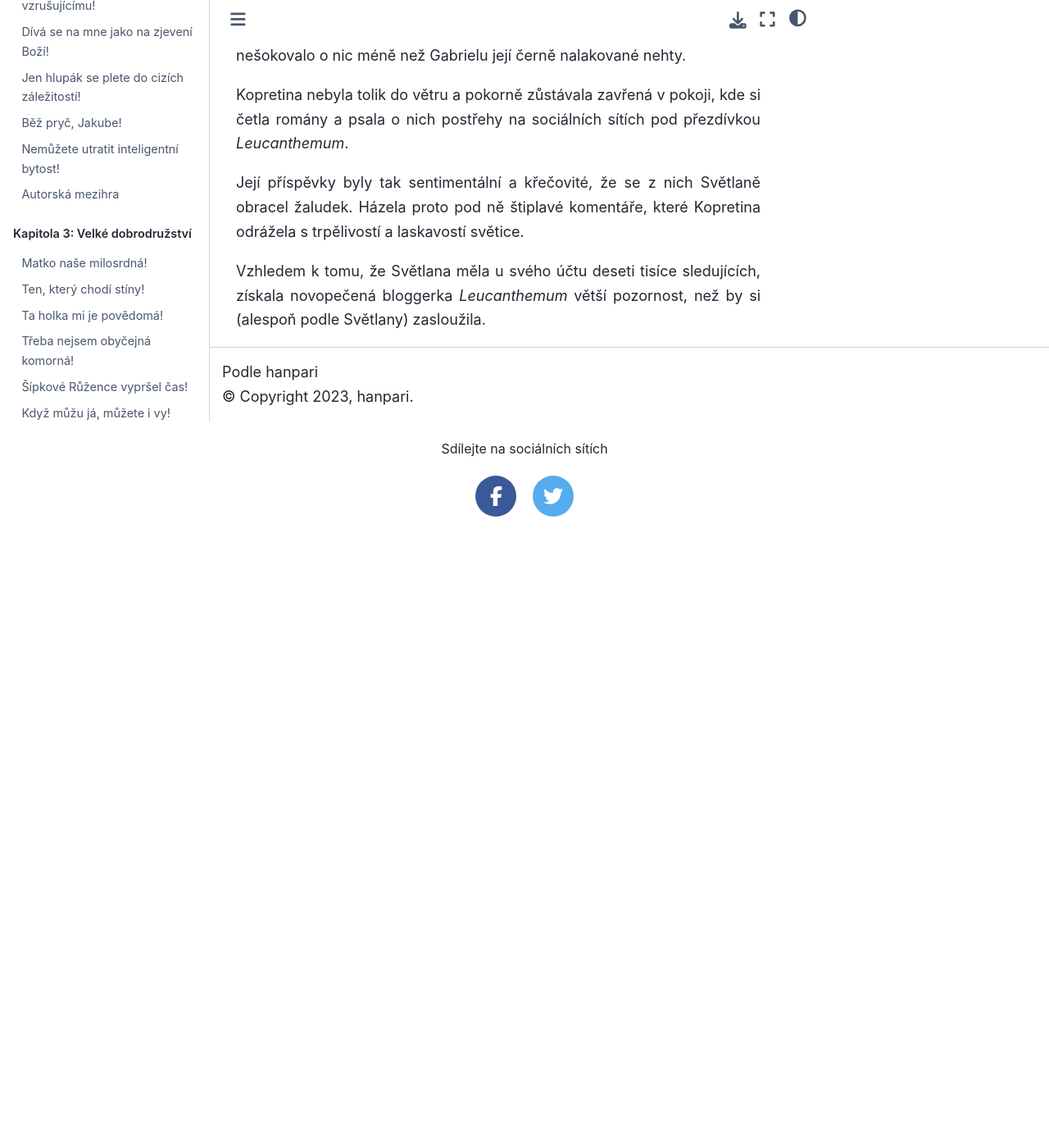
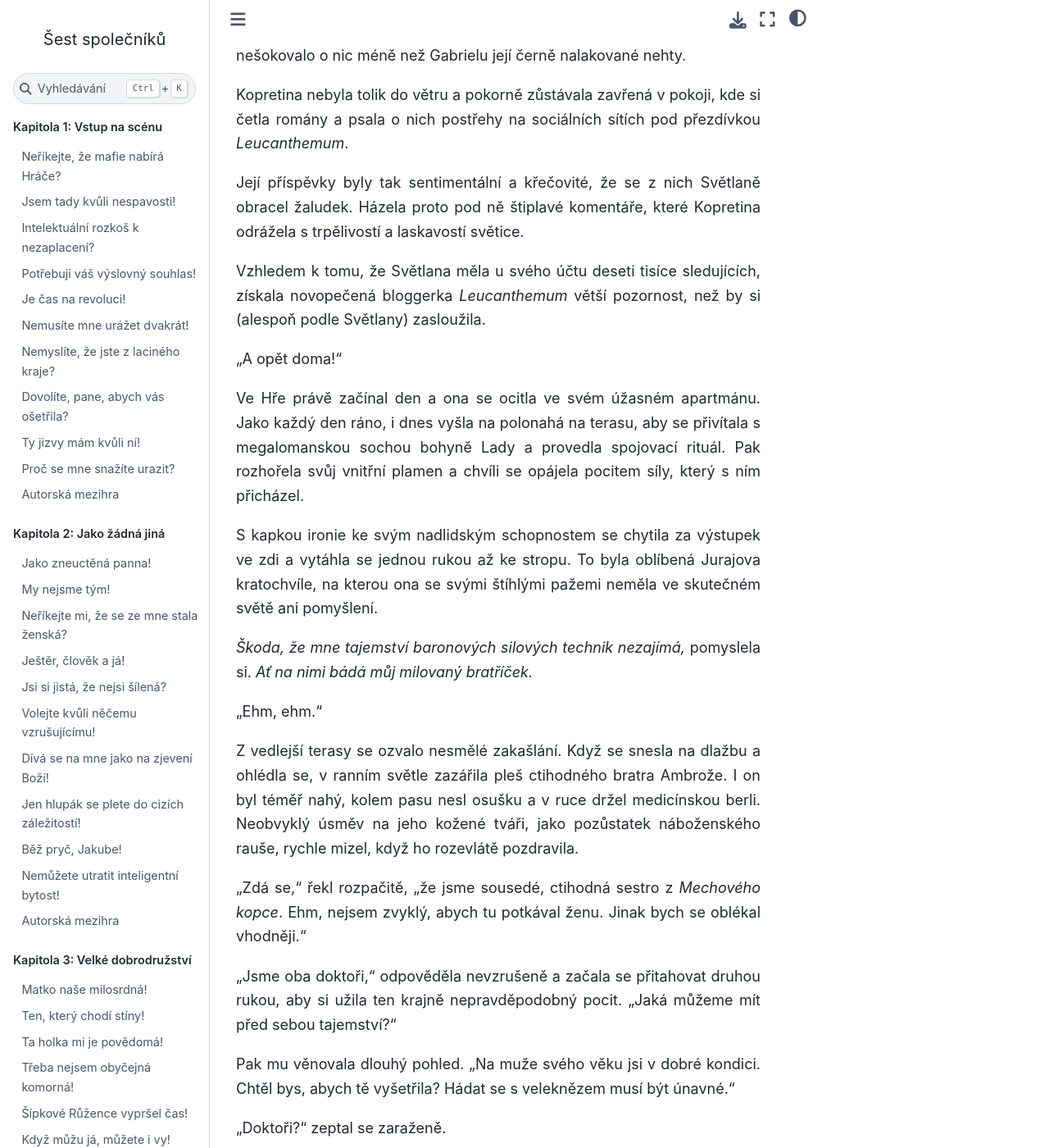
Before and after one commit to hanpari/sest-spolecniku, a Sphinx documentation site: the page built from source/sest_spolecniku/015-uklady-a-souboje/04.md, in a window 1280 px wide and 1400 px high, scrolled down 1442 px. Shown: the whole window at 82% size. Built offline with Sphinx 7.4.7 and the Sphinx Book theme 1.1.4, drawn with Linux system fonts in a browser that asks for light colours; before the commit the page ends 2072 px from its top, so only the background shows below that; some of the changed text lies outside the part shown.

Commit message:
Chlipnik

```diff
--- a/source/sest_spolecniku/015-uklady-a-souboje/04.md
+++ b/source/sest_spolecniku/015-uklady-a-souboje/04.md
@@ -29,3 +29,41 @@ Kopretina nebyla tolik do větru a pokorně zůstávala zavřená v pokoji, kde
 Její příspěvky byly tak sentimentální a křečovité, že se z nich Světlaně obracel žaludek. Házela proto pod ně štiplavé komentáře, které Kopretina odrážela s trpělivostí a laskavostí světice.
 
 Vzhledem k tomu, že Světlana měla u svého účtu deseti tisíce sledujících, získala novopečená bloggerka *Leucanthemum* větší pozornost, než by si (alespoň podle Světlany) zasloužila.
+
+"A opět doma!"
+
+Ve Hře právě začínal den a ona se ocitla ve svém úžasném apartmánu. Jako každý den ráno, i dnes vyšla na polonahá na terasu, aby se přivítala s megalomanskou sochou bohyně Lady a provedla spojovací rituál. Pak rozhořela svůj vnitřní plamen a chvíli se opájela pocitem síly, který s ním přicházel.
+
+S kapkou ironie ke svým nadlidským schopnostem se chytila za výstupek ve zdi a vytáhla se jednou rukou až ke stropu. To byla oblíbená Jurajova kratochvíle, na kterou ona se svými štíhlými pažemi neměla ve skutečném světě ani pomyšlení.
+
+*Škoda, že mne tajemství baronových silových technik nezajímá,* pomyslela si. *Ať na nimi bádá můj milovaný bratříček.*
+
+"Ehm, ehm."
+
+Z vedlejší terasy se ozvalo nesmělé zakašlání. Když se snesla na dlažbu a ohlédla se, v ranním světle zazářila pleš ctihodného bratra Ambrože. I on byl téměř nahý, kolem pasu nesl osušku a v ruce držel medicínskou berli. Neobvyklý úsměv na jeho kožené tváři, jako pozůstatek náboženského rauše, rychle mizel, když ho rozevlátě pozdravila.
+
+"Zdá se," řekl rozpačitě, "že jsme sousedé, ctihodná sestro z *Mechového kopce*. Ehm, nejsem zvyklý, abych tu potkával ženu. Jinak bych se oblékal vhodněji."
+
+"Jsme oba doktoři," odpověděla nevzrušeně a začala se přitahovat druhou rukou, aby si užila ten krajně nepravděpodobný pocit. "Jaká můžeme mít před sebou tajemství?"
+
+Pak mu věnovala dlouhý pohled. "Na muže svého věku jsi v dobré kondici. Chtěl bys, abych tě vyšetřila? Hádat se s veleknězem musí být únavné."
+
+"Doktoři?" zeptal se zaraženě.
+
+"Léčitelé," opravila se otráveně. *Šupák by už zase šílel, že jsem se prozradila. Jsem nemehlo konspirace.*
+
+"Ach tak!"
+
+Skoro se zdálo, že bratr Ambrož ztratil notnou část své hádavé trnitosti, sotva odložil své šaty. "Čeká mne návštěva mého oddělení," řekl a cosi zamumlal.
+
+"Prosím?"
+
+"Budu muset jít. Pospíchám!"
+
+"A ta druhá část tvého proslovu, bratře Ambroži?" zeptala se laskavě a přistoupila k zábradlí, aby se dostala do jeho blízkosti. Okamžitě ustoupil do bezpečí otevřených dveří jako vyplašený jezevec. *Divím se, že zastydlý Benedikt nepatří do jeho oddělení,* pomyslela si.
+
+"Ta část, kdy jsi zmínil našeho prťavého velekněze. Pokud se nepletu," Světlana měla uši jako netopýr, "povídals, že není divu, že Jeho Svatost má slabost pro mé oblé kvality. Kterou oblast medicíny jsi myslel, ctihodný bratře?"
+
+"Žádnou," vyštěkl bratr Ambrož, než utekl do přítmí svého pokoje. "Špatně jsi slyšela.  A mluv uctivěji o Jeho Svatosti."
+
+"A rozhodně se mu takhle neukazuj," zahulákal z bezpečí své ložnice. "Je to starý chlípník!"
```
Also changed, not shown: other parts of source/sest_spolecniku/015-uklady-a-souboje/04.md (+3 -3 lines).
